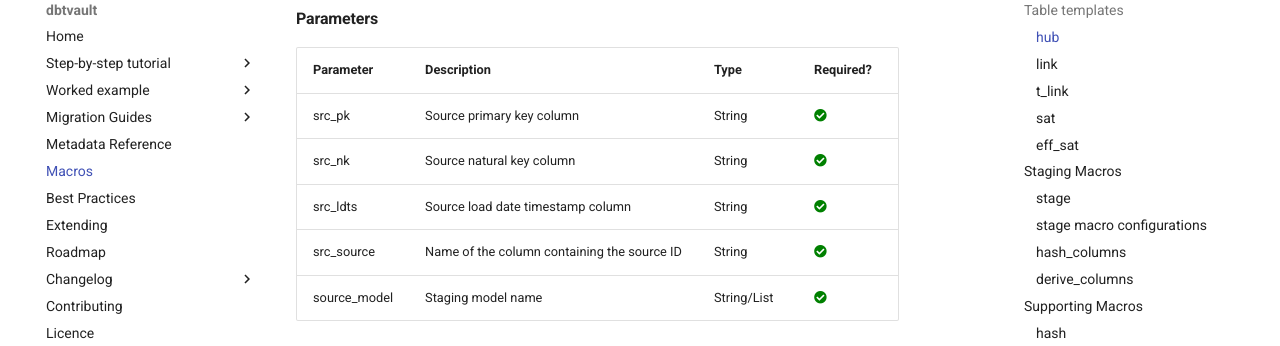
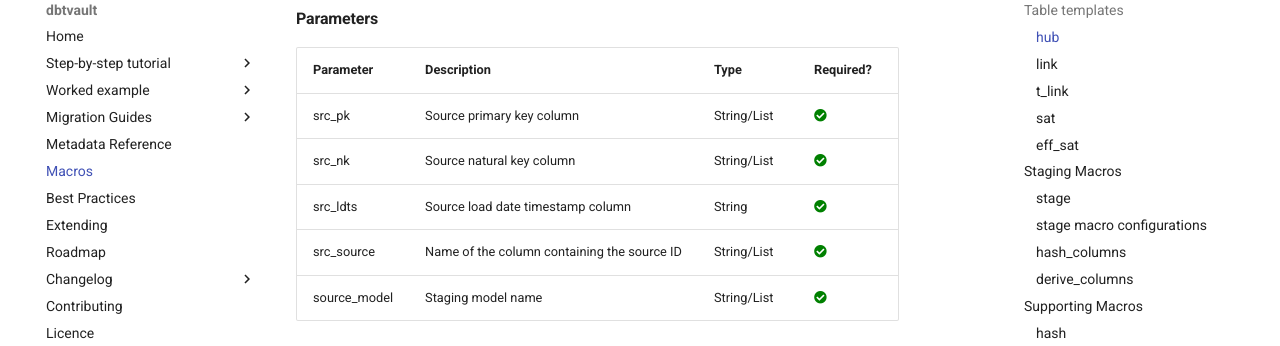
Before and after one commit to Datavault-UK/automate-dv-docs, an MkDocs documentation site: the page built from docs/macros.md, in a window 1280 px wide and 900 px high, scrolled down 1178 px. Shown: the part 152-498 px from the top of the window. Built offline with MkDocs 1.6.1 and Material for MkDocs 9.7.7, drawn with Linux system fonts in a browser that asks for light colours; comment, search, counter and statistics services are not loaded; some of the changed text lies outside the part shown.

Commit message:
Updated types in macro arguments

```diff
--- a/docs/macros.md
+++ b/docs/macros.md
@@ -76,10 +76,10 @@ Generates SQL to build a hub table using the provided parameters.
 
 | Parameter     | Description                                         | Type                 | Required?                                    |
 | ------------- | --------------------------------------------------- | -------------------- | -------------------------------------------- |
-| src_pk        | Source primary key column                           | String               | <i class="fas fa-check-circle required"></i> |
-| src_nk        | Source natural key column                           | String               | <i class="fas fa-check-circle required"></i> |
+| src_pk        | Source primary key column                           | String/List          | <i class="fas fa-check-circle required"></i> |
+| src_nk        | Source natural key column                           | String/List          | <i class="fas fa-check-circle required"></i> |
 | src_ldts      | Source load date timestamp column                   | String               | <i class="fas fa-check-circle required"></i> |
-| src_source    | Name of the column containing the source ID         | String               | <i class="fas fa-check-circle required"></i> |
+| src_source    | Name of the column containing the source ID         | String/List          | <i class="fas fa-check-circle required"></i> |
 | source_model  | Staging model name                                  | String/List          | <i class="fas fa-check-circle required"></i> |
 
 !!! tip
@@ -350,10 +350,10 @@ Generates sql to build a link table using the provided parameters.
 
 | Parameter     | Description                                         | Type                 | Required?                                    |
 | ------------- | --------------------------------------------------- | ---------------------| -------------------------------------------- |
-| src_pk        | Source primary key column                           | String               | <i class="fas fa-check-circle required"></i> |
+| src_pk        | Source primary key column                           | String/List               | <i class="fas fa-check-circle required"></i> |
 | src_fk        | Source foreign key column(s)                        | List                 | <i class="fas fa-check-circle required"></i> |
 | src_ldts      | Source load date timestamp column                   | String               | <i class="fas fa-check-circle required"></i> |
-| src_source    | Name of the column containing the source ID         | String               | <i class="fas fa-check-circle required"></i> |
+| src_source    | Name of the column containing the source ID         | String/List               | <i class="fas fa-check-circle required"></i> |
 | source_model  | Staging model name                                  | String/List          | <i class="fas fa-check-circle required"></i> |
 
 !!! tip
@@ -618,7 +618,7 @@ Generates sql to build a transactional link table using the provided parameters.
 
 | Parameter     | Description                                         | Type           | Required?                                    |
 | ------------- | --------------------------------------------------- | -------------- | -------------------------------------------- |
-| src_pk        | Source primary key column                           | String         | <i class="fas fa-check-circle required"></i> |
+| src_pk        | Source primary key column                           | String/List         | <i class="fas fa-check-circle required"></i> |
 | src_fk        | Source foreign key column(s)                        | List           | <i class="fas fa-check-circle required"></i> |
 | src_payload   | Source payload column(s)                            | List           | <i class="fas fa-check-circle required"></i> |
 | src_eff       | Source effective from column                        | String         | <i class="fas fa-check-circle required"></i> |
```
